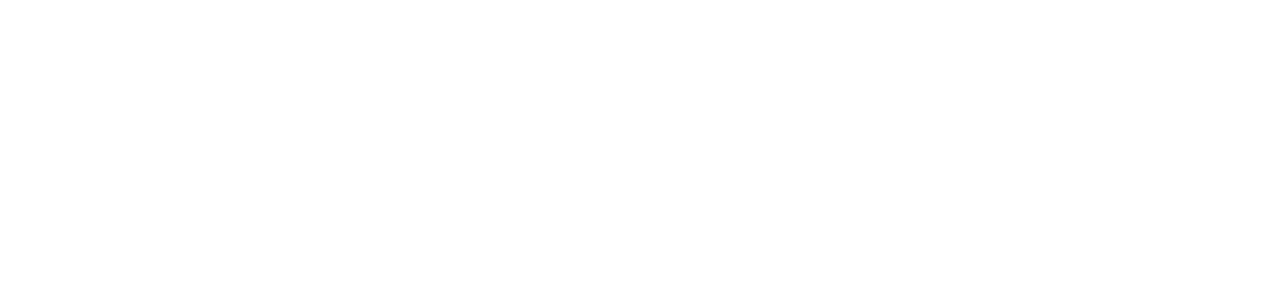
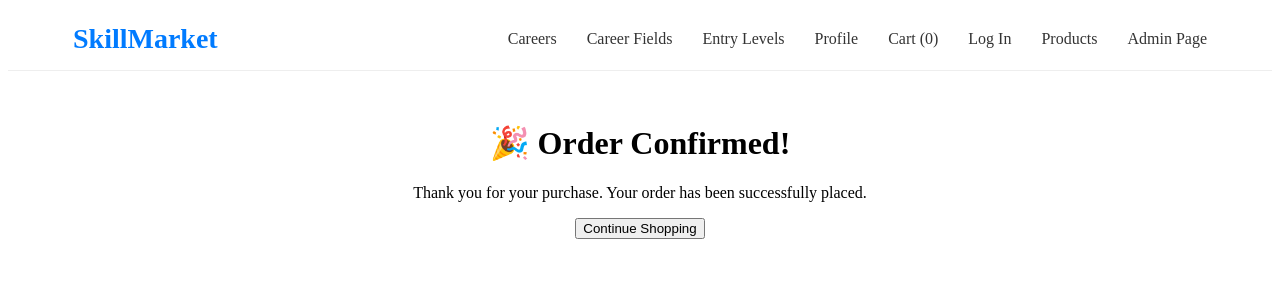
Before and after one commit to Jayson-Amike/website, a React (Vite) app in the folder my-react-app/: page /order-confirmed in a window 1280 px wide. Before the commit this address had no page. Shown: the top 300 px of the page. Built offline with nearby package versions, Linux system fonts and the light colour scheme.

Commit message:
checkout page goes to order confirmation

```diff
--- a/my-react-app/src/App.jsx
+++ b/my-react-app/src/App.jsx
@@ -37,6 +37,7 @@
 import ProductPage from "./components/Product/Product/ProductPage.jsx";
 
 import CheckoutPage from "./components/Checkout/CheckoutPage";
+import OrderConfirmationPage from "./components/Checkout/OrderConfirmationPage";
 
 export default function App() {
   return (
@@ -82,6 +83,8 @@
 
             {/* Checkout */}
             <Route path="/checkout" element={<CheckoutPage />} />
+            <Route path="/order-confirmed" element={<OrderConfirmationPage />} />
+
           </Route>
 
           {/* Optional fallback */}
--- a/my-react-app/src/components/Checkout/CheckoutPage.jsx
+++ b/my-react-app/src/components/Checkout/CheckoutPage.jsx
@@ -58,9 +58,10 @@
     0
   );
 
+  // ✅ UPDATED handleSubmit to navigate to order confirmed page
   const handleSubmit = (e) => {
     e.preventDefault();
-    // TODO: handle payment processing
+    // Normally here you would process the payment
     console.log({
       cardType,
       cardName,
@@ -72,7 +73,9 @@
       street,
       products,
     });
-    alert("Payment submitted!");
+
+    // Redirect to Order Confirmed page
+    navigate("/order-confirmed");
   };
 
   if (!cartLoaded || loading) return <p>Loading checkout...</p>;
--- /dev/null
+++ b/my-react-app/src/components/Checkout/OrderConfirmationPage.jsx
@@ -0,0 +1,17 @@
+import { useNavigate } from "react-router-dom";
+
+const OrderConfirmedPage = () => {
+  const navigate = useNavigate();
+
+  return (
+    <div style={{ textAlign: "center", padding: "2rem" }}>
+      <h1>🎉 Order Confirmed!</h1>
+      <p>Thank you for your purchase. Your order has been successfully placed.</p>
+      <button onClick={() => navigate("/products/careers")}>
+        Continue Shopping
+      </button>
+    </div>
+  );
+};
+
+export default OrderConfirmedPage;
```
